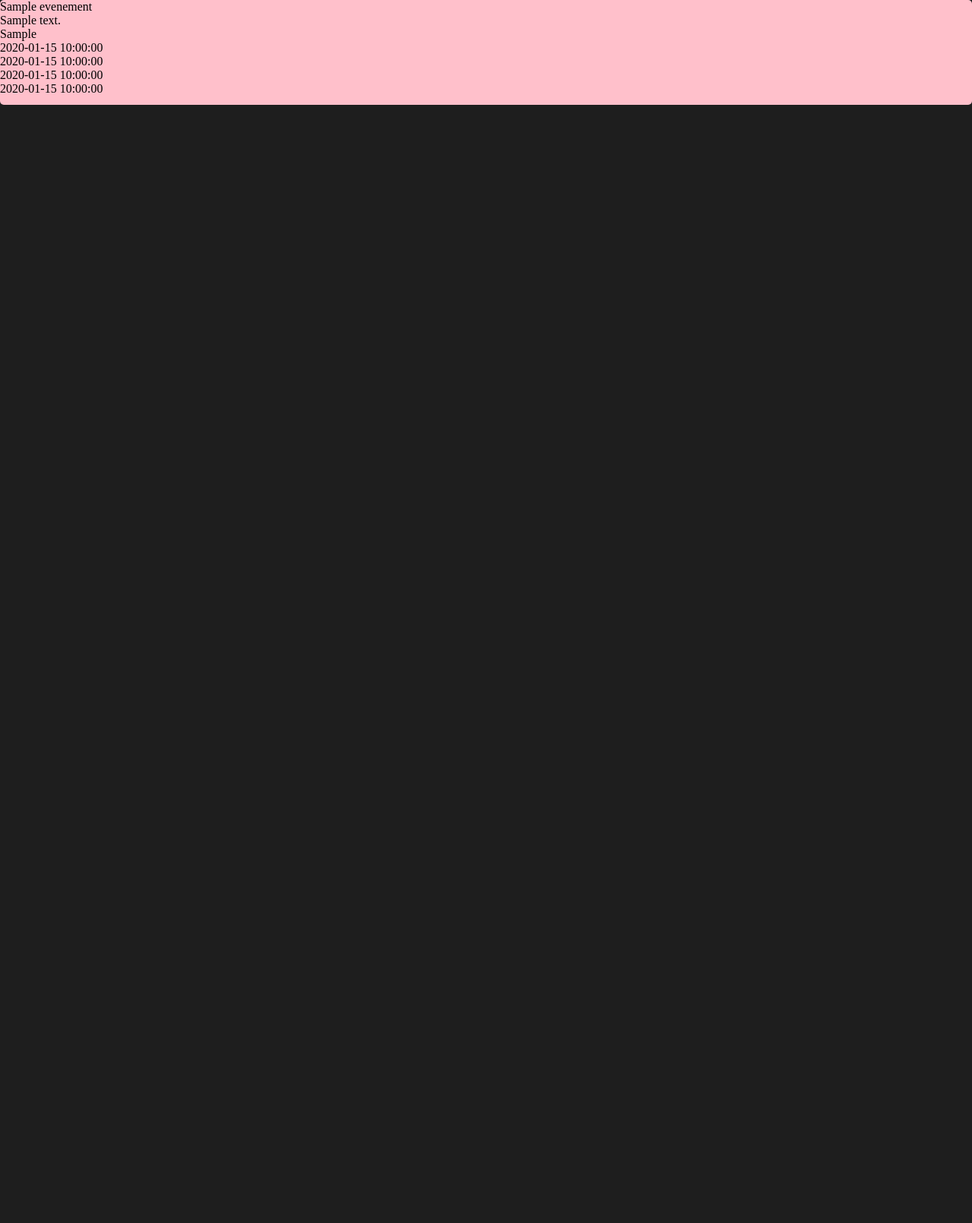
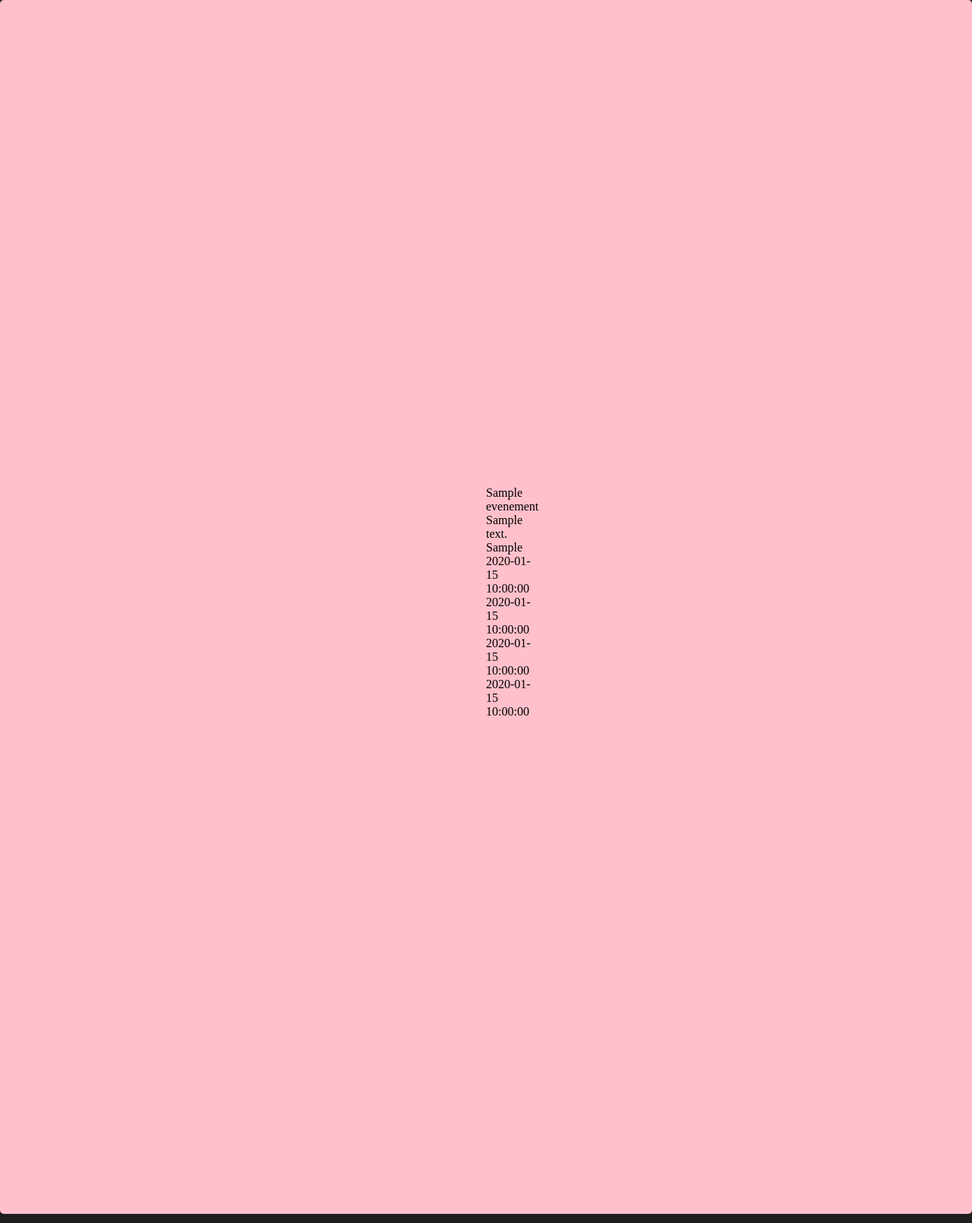
Before and after one commit to lorenzo-bnc/game_event_hotel, a PHP site: page / in a window 1280 px wide; the page is wider, and only the part inside the window is pictured. Shown: that part at 76% size. Before the commit the page ends 138 px from the top of that part, so only its background shows below. Run offline with PHP 8.4, Linux system fonts and the light colour scheme; tables that the repository leaves empty or names only in its code hold one stand-in row (values such as "Sample post").

Commit message:
commit 59

```diff
--- a/CSS/styles.css
+++ b/CSS/styles.css
@@ -29,4 +29,6 @@ body{
     border-radius: 5px;
     border-color: blueviolet;
 
+    padding: 50%;
+
 }
```
